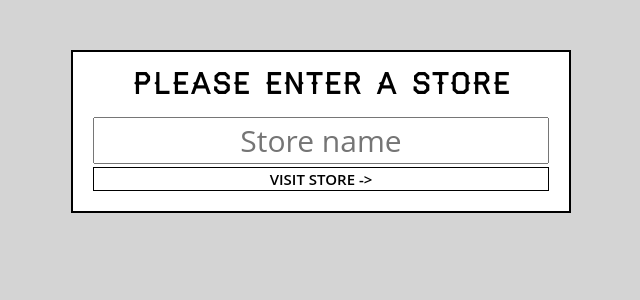
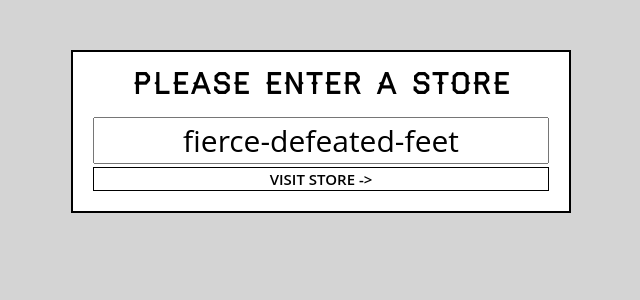
Before and after one commit to bdinesh/explore-reactjs, a React (Create React App) app: page / in a window 1280 px wide. Shown: the top 300 px of the page, without its empty margins (319-959 px from the left). Built offline with nearby package versions, Linux system fonts and the light colour scheme.

Commit message:
Add refs and events

```diff
--- a/src/components/StorePicker.js
+++ b/src/components/StorePicker.js
@@ -1,11 +1,25 @@
 import React from 'react';
+import { getFunName } from '../helpers';
 
 export default class StorePicker extends React.Component {
+  txtStoreName = React.createRef();
+  gotoStore = event => {
+    event.preventDefault();
+    const storeName = this.txtStoreName.current.value;
+    this.props.history.push(`/store/${storeName}`);
+  };
+
   render() {
     return (
-      <form className="store-selector">
+      <form className="store-selector" onSubmit={this.gotoStore}>
         <h2>Please enter a store</h2>
-        <input type="text" required placeholder="Store name" />
+        <input
+          type="text"
+          required
+          placeholder="Store name"
+          defaultValue={getFunName()}
+          ref={this.txtStoreName}
+        />
         <button type="submit">Visit Store -></button>
       </form>
     );
```
